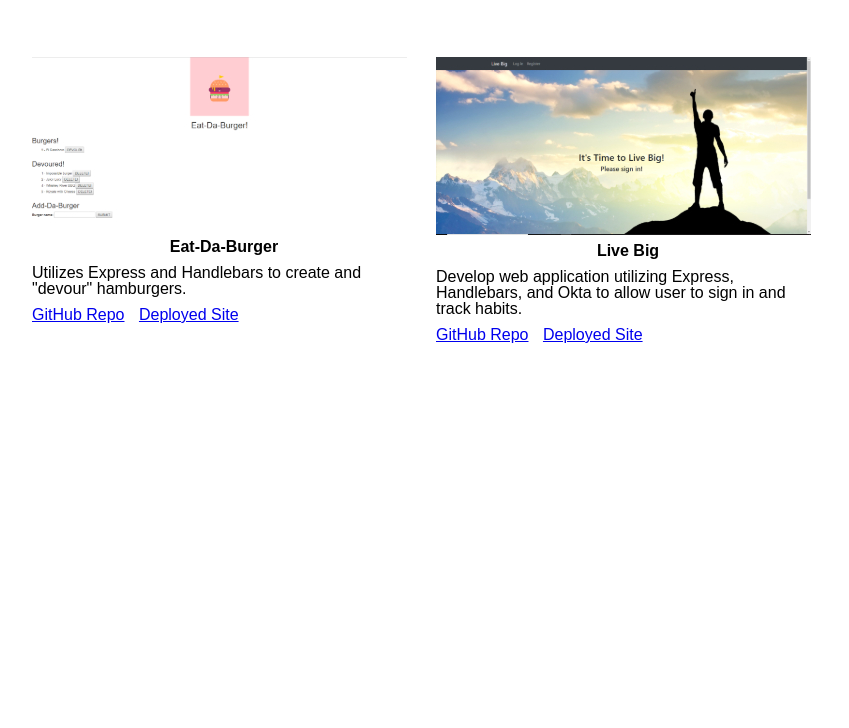
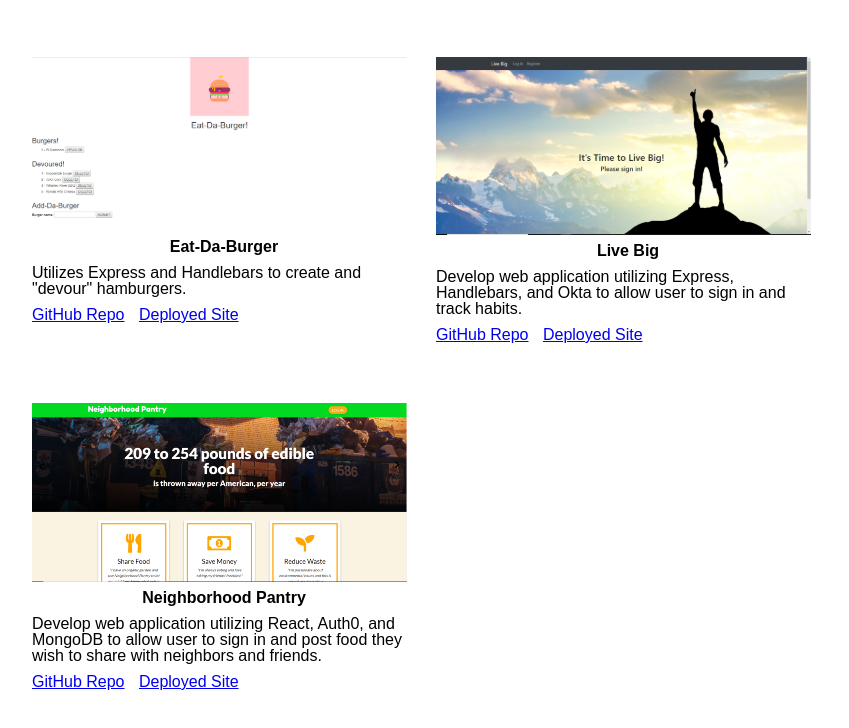
Before and after one commit to mattomjoe/Portfolio, a plain HTML site: page index.html in a window 1280 px wide. Shown: the part 823-1551 px from the top of the page, without its empty margins (138-987 px from the left). Before the commit the page ends 1216 px from the top, so only its background shows below. Drawn offline with Linux system fonts and the light colour scheme; a web font is replaced by a local one.

Commit message:
Add Neighborhood Pantry project to portfolio.

```diff
--- a/index.html
+++ b/index.html
@@ -3,7 +3,7 @@
 
 <head>
     <meta charset="UTF-8"/>
-    <title>Contact Matt Joseph</title>
+    <title>Matt Joseph</title>
     <link rel="stylesheet" type="text/CSS" href="assets/css/style.css">
     <meta name="viewport" content= "width-device-width, initial-scale=1">
     <link href="https://fonts.googleapis.com/css?family=Muli&display=swap" rel="stylesheet">
@@ -105,6 +105,18 @@
 </div>
 </div>
 
+<div class="card" style="width: 24rem;">
+  <img src="assets/images/NeighborhoodPantry375w.jpg" class="card-img-top" alt="...">
+  <div class="card-body">
+    <h5 class="card-title">Neighborhood Pantry</h5>
+    <p class="card-text">Develop web application utilizing React, Auth0, and MongoDB to allow user to sign in and post food they wish to share with neighbors and friends.</p>
+  </div>
+  <div class="card-body">
+    <a href="https://github.com/mattomjoe/we-will-be-done-by-christmas" class="card-link">GitHub Repo</a>
+    <a href="https://we-will-be-done-by-christmas.herokuapp.com/" class="card-link">Deployed Site</a>
+  </div>
+  </div>
+
 </body>
 
 <!-- <div class="footer">
```
Also changed, not shown: assets/images/NeighborhoodPantry.PNG (added), assets/images/NeighborhoodPantry375w.jpg (added).
